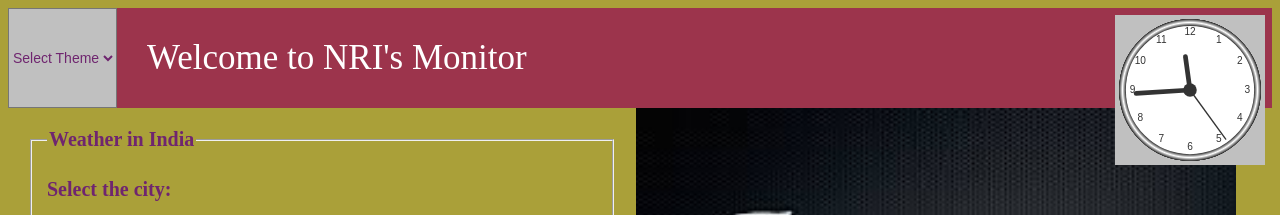
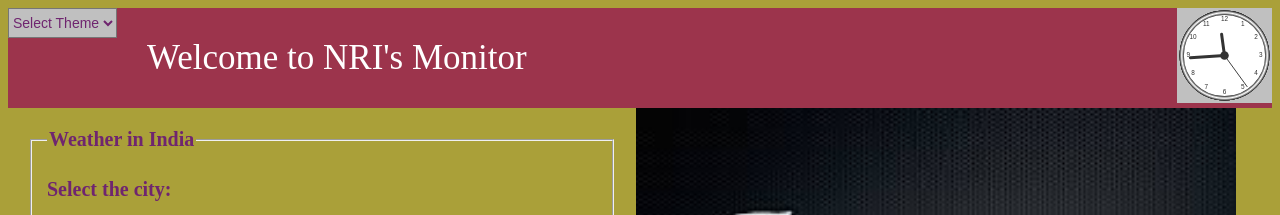
Before and after one commit to shamimyousuf101/MyGitRepo, a plain HTML site: page JamesTeachings/index.html in a window 1280 px wide. Shown: the top 215 px of the page. Drawn offline with Linux system fonts and the light colour scheme; no server answers.

Commit message:
minor changes in header

```diff
--- a/JamesTeachings/index.css
+++ b/JamesTeachings/index.css
@@ -15,8 +15,8 @@ body {
 
 #canvas {
 	position: absolute;
-	top:15px;
-	right:15px;
+	top:8px;
+	right:8px;
 	background-color:#C0C0C0;
 }
 
@@ -56,4 +56,5 @@ select {
 	font-size: 14px;
 	color: #6F256F;
 	background-color:#C0C0C0;
+	height:30px;
 }
--- a/JamesTeachings/index.html
+++ b/JamesTeachings/index.html
@@ -20,7 +20,7 @@
 
 			<div id="title"> Welcome to NRI's Monitor</div>
 
-			<canvas id="canvas"  width="150" height="150"></canvas>
+			<canvas id="canvas"  width="95" height="95"></canvas>
 
 		</div>
 	</header>
--- a/JamesTeachings/index.js
+++ b/JamesTeachings/index.js
@@ -93,6 +93,7 @@ function drawNumbers(ctx, radius) {
 
 function drawTime(ctx, radius){
 	var now = new Date();
+	console.log(now);
 	var hour = now.getHours();
 	var minute = now.getMinutes();
 	var second = now.getSeconds();
```
